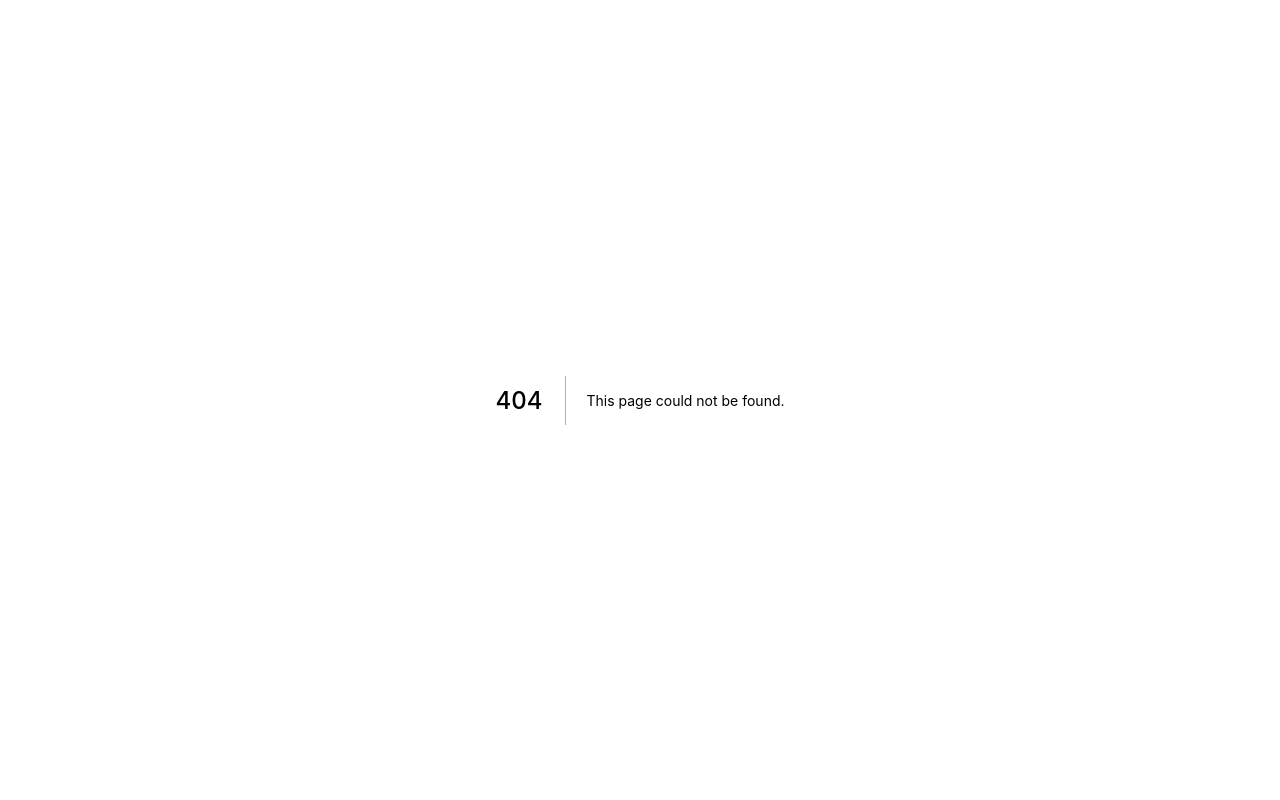
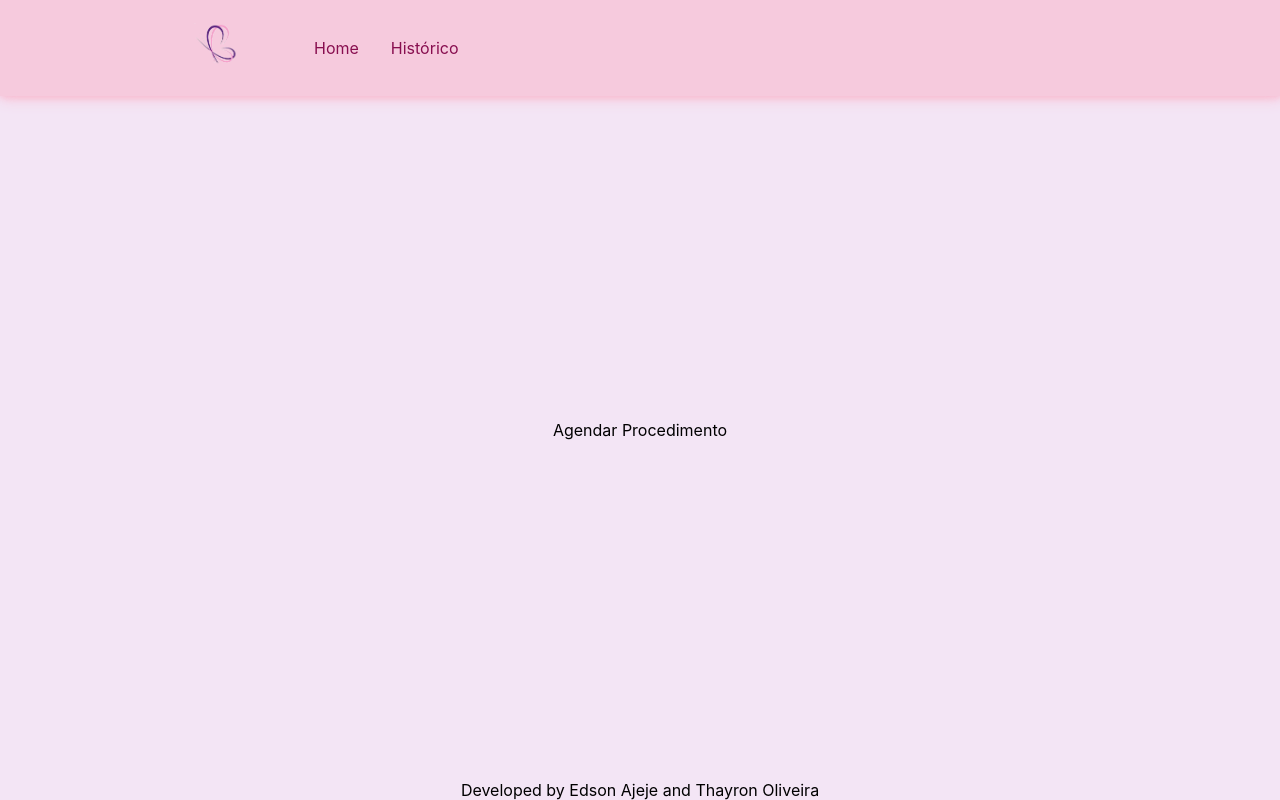
Before and after one commit to ERAjeje/salao-de-beleza-trabalho-ESOF2-IFSUL, a Next.js app: page /home in a window 1280 px wide. Before the commit this address had no page. Built offline with nearby package versions, Linux system fonts and the light colour scheme.

Commit message:
mock de pages para implementação

```diff
--- /dev/null
+++ b/pages/home.js
@@ -0,0 +1,32 @@
+import Head from 'next/head'
+import Header from '../components/header/Header'
+import Footer from '../components/footer/Footer'
+import styles from '../styles/Home.module.css'
+
+export default function Home() {
+
+    let category;
+    if(typeof window !== "undefined"){
+        category = localStorage.getItem('category')
+    }
+
+    return (
+        <div className={styles.container}>
+            <Head>
+                <title>Salão de Beleza</title>
+                <link rel="icon" href="/favicon.ico" />
+            </Head>
+
+            <main className={styles.main}>
+                <Header />
+                {
+                    category == 1
+                    ? 'Dashboard adm'
+                    : 'Agendar Procedimento'
+                }
+            </main>
+
+            <Footer className={styles.footer} />
+        </div>
+    )
+}
```
Also changed, not shown: pages/historic.js (added, +21 -0 lines).
